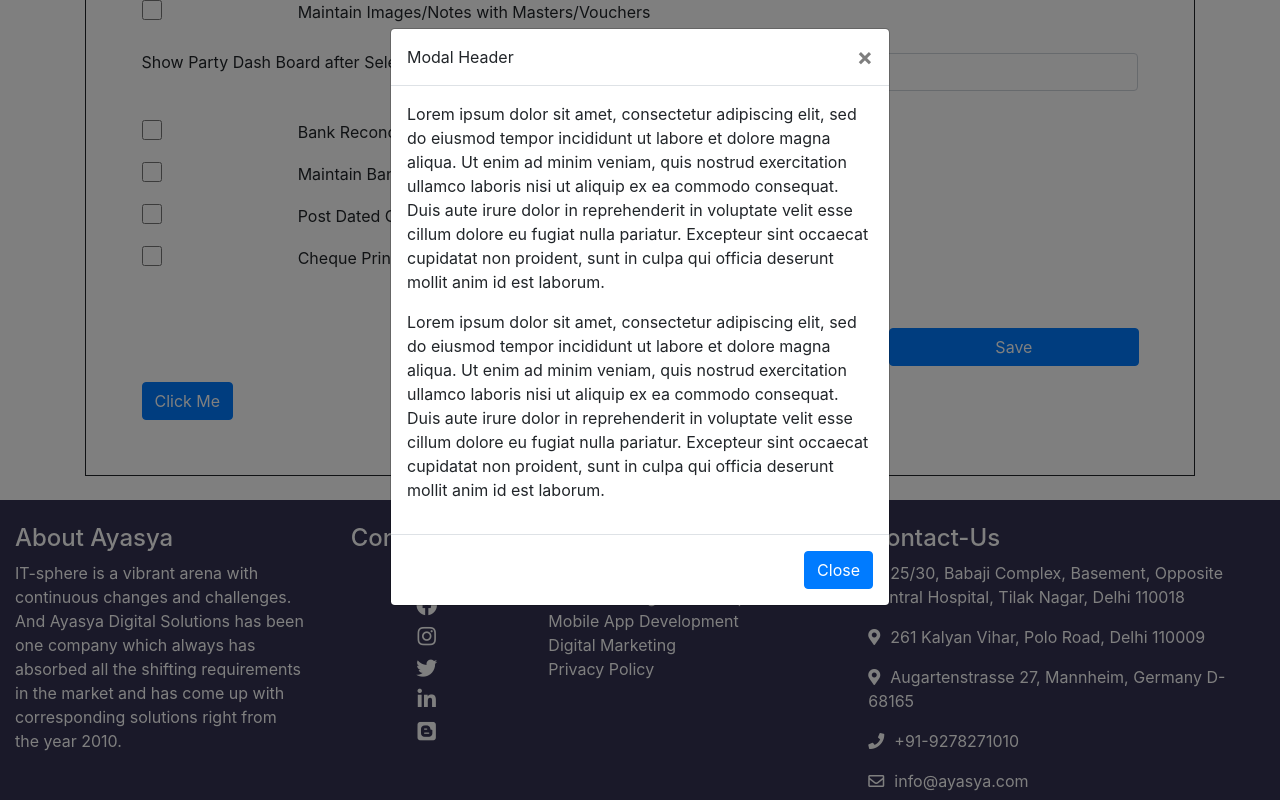
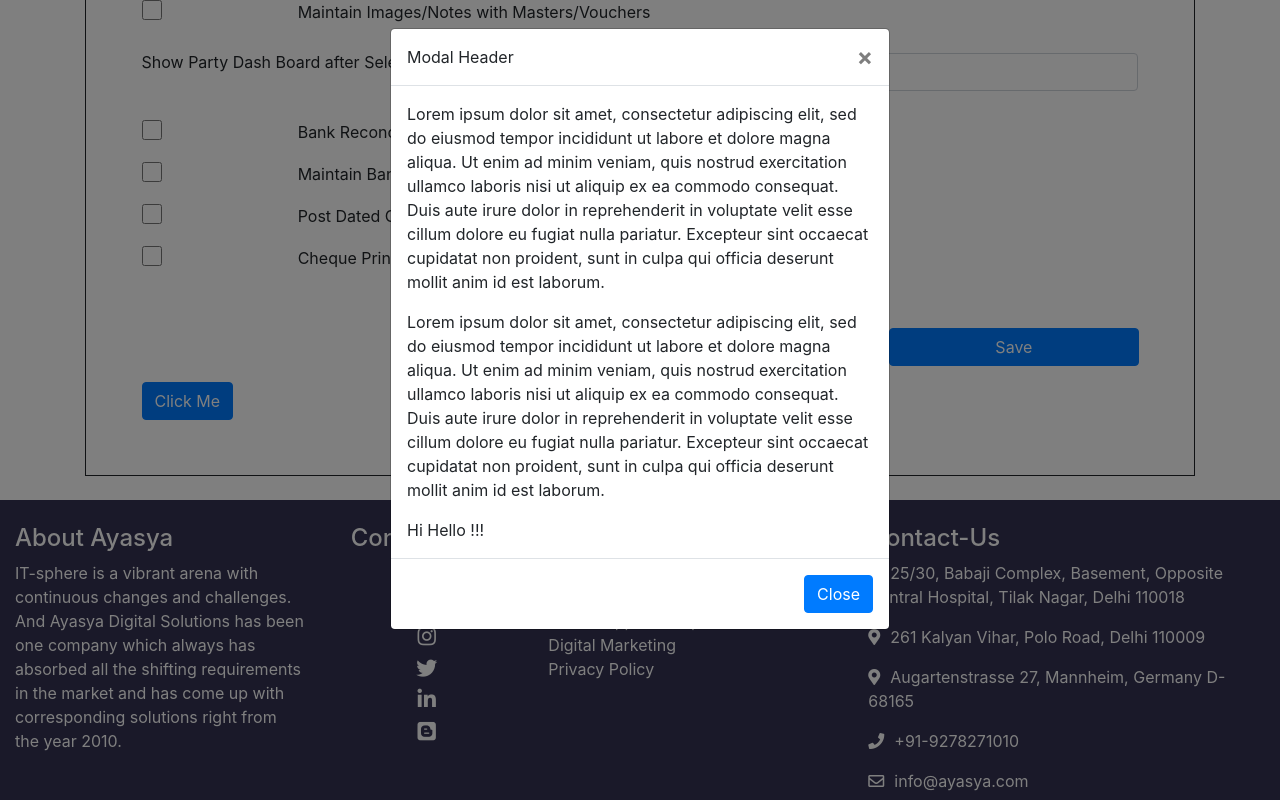
Before and after one commit to dsaurabhkumar/GST-Ayasya-Project, a React (Create React App) app: page /accounts in a window 1280 px wide. Both pictures are taken after a click on the button "Click Me". Shown: the part 1089-1889 px from the top of the page. Built offline with nearby package versions, Linux system fonts and the light colour scheme.

Commit message:
Modal component code updated

```diff
--- a/src/components/modal/ModalComponent.js
+++ b/src/components/modal/ModalComponent.js
@@ -25,6 +25,8 @@
                     <Modal.Body>
                         <p>Lorem ipsum dolor sit amet, consectetur adipiscing elit, sed do eiusmod tempor incididunt ut labore et dolore magna aliqua. Ut enim ad minim veniam, quis nostrud exercitation ullamco laboris nisi ut aliquip ex ea commodo consequat. Duis aute irure dolor in reprehenderit in voluptate velit esse cillum dolore eu fugiat nulla pariatur. Excepteur sint occaecat cupidatat non proident, sunt in culpa qui officia deserunt mollit anim id est laborum.</p>
                         <p>Lorem ipsum dolor sit amet, consectetur adipiscing elit, sed do eiusmod tempor incididunt ut labore et dolore magna aliqua. Ut enim ad minim veniam, quis nostrud exercitation ullamco laboris nisi ut aliquip ex ea commodo consequat. Duis aute irure dolor in reprehenderit in voluptate velit esse cillum dolore eu fugiat nulla pariatur. Excepteur sint occaecat cupidatat non proident, sunt in culpa qui officia deserunt mollit anim id est laborum.</p>
+
+                        {this.props.children}
                     </Modal.Body>
                     <Modal.Footer>
                         <Button onClick={this.handleModal}>Close</Button>
--- a/src/containers/accounts/Accounts.js
+++ b/src/containers/accounts/Accounts.js
@@ -280,7 +280,9 @@
                         </div>
                     </div>
 
-                    <ModalComponent />
+                    <ModalComponent>
+                        Hi Hello !!!
+                    </ModalComponent>
 
                 </form>
             </div>
```
